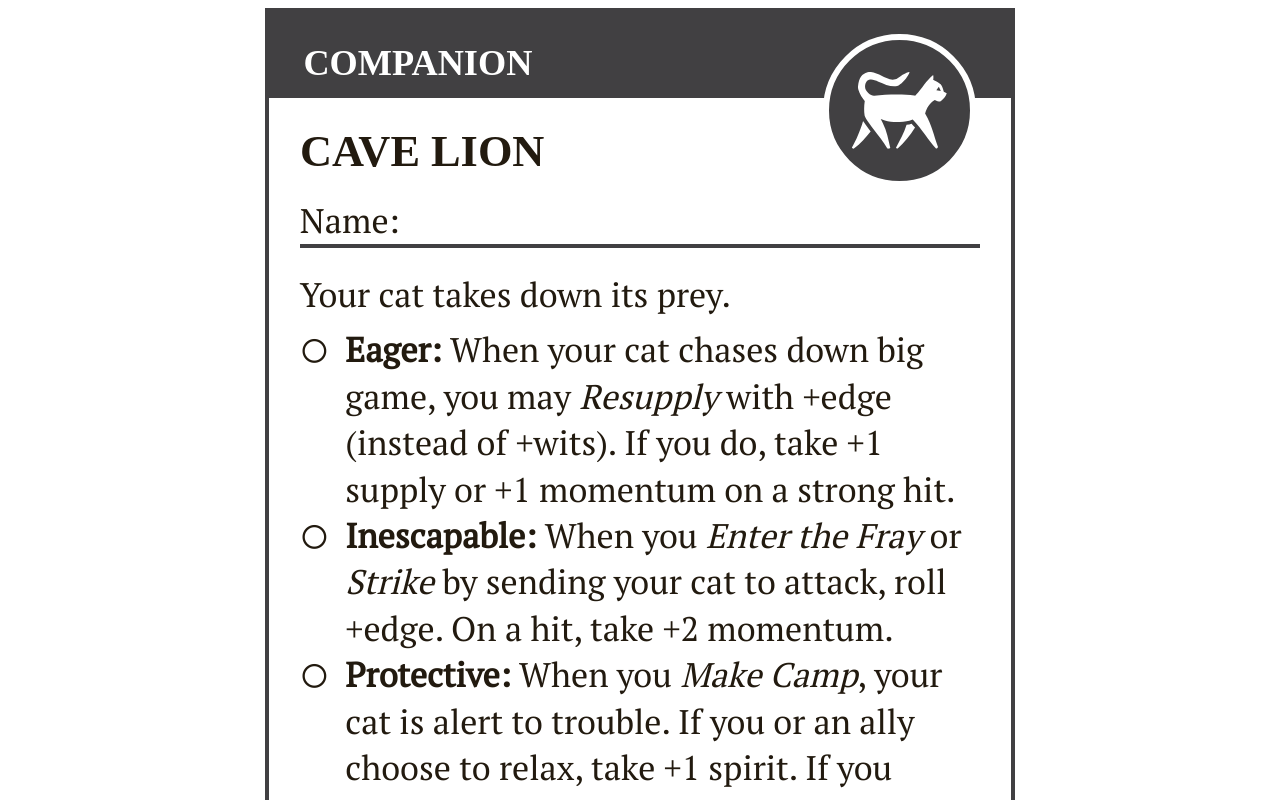
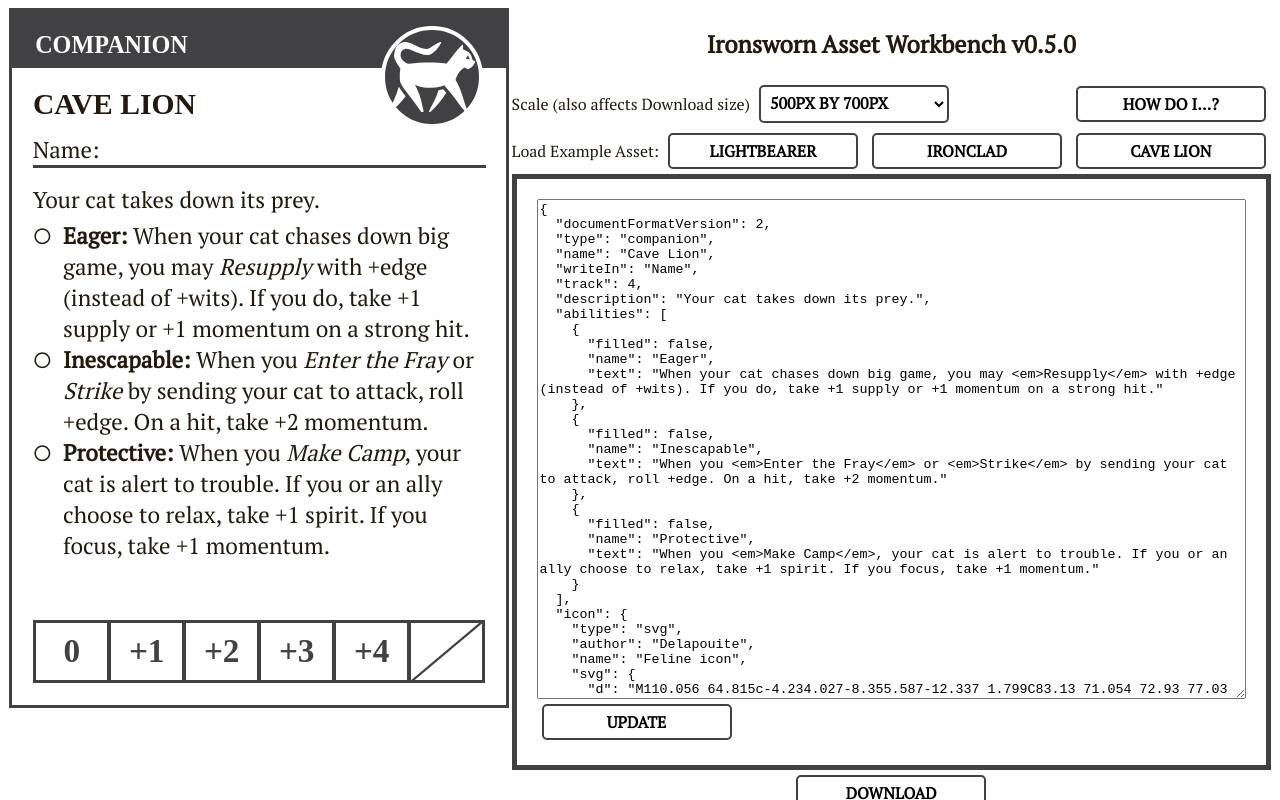
Before and after one commit to effortlessmountain/ironsworn-asset-workbench, a React (Create React App) app: page / in a window 1280 px wide. Shown: the top 800 px of the page. Built offline with nearby package versions, Linux system fonts and the light colour scheme; a web font is replaced by a local one.

Commit message:
(#4) fix scaling of asset in a re-render-the-world way

```diff
--- a/src/asset.tsx
+++ b/src/asset.tsx
@@ -1,6 +1,6 @@
 import React from 'react'
 import ReactDOM from 'react-dom'
-import { scaleRatio } from './assetScaling'
+import { scaleRatio, assetScale } from './assetScaling'
 
 
 const WriteIn = (props: { writeIn?: string }) => {
@@ -138,7 +138,6 @@ const AssetStyles = (props: { fonts: object }) => {
     //TODO: put styles onto corresponding elements directly instead of living 'dangerously'.
     let fonts = props.fonts || {}
     let fontConfig: FontConfig = makeMergedConfig(fonts)
-    console.log('fonts', fontConfig)
     let googleFonts = createGoogleFontString(fontConfig.assetTypeFont, fontConfig.assetNameFont, fontConfig.detailsFont, fontConfig.trackFont)
 
     //TODO: type these properties. (curious it's not a compile-time error. Maybe with strict: true in tsconfig?).
@@ -181,17 +180,17 @@ interface Asset {
 
 interface AssetProps {
     asset: Asset,
-    scale: string
+    scale: { value: string }
 }
 
-const Asset = (props: AssetProps) => {
+export const Asset = (props: AssetProps) => {
     let asset = props.asset
-    return (<div className="asset {props.scale}">
+    return (<div className={`asset ${props.scale.value}`}>
         <AssetStyles fonts={asset.fonts}></AssetStyles>
         <div className="main-matter">
             <div className="top">
                 <div className="type">{asset.type}</div>
-                <Icon icon={asset.icon} scale={props.scale} />
+                <Icon icon={asset.icon} scale={props.scale.value} />
                 <div className="asset-name">{asset.name}</div>
             </div>
             <div className="details">
@@ -203,7 +202,7 @@ const Asset = (props: AssetProps) => {
             </div>
         </div>
         <Track track={asset.track} />
-    </div>)
+    </div >)
 }
 
 const setSvgDimensions = () => {
@@ -215,15 +214,15 @@ const setSvgDimensions = () => {
     })
 }
 
-export const showAssetIn = (element, asset, scaling) => {
-    // element.innerHTML = createAssetHtml(asset, scaling)
-    ReactDOM.render(<Asset asset={asset} scale={scaling} />,
+export const showAssetIn = (element, asset) => {
+    // TODO: watch for state changes inside of a react component instead of re-rendering everything
+    ReactDOM.render(<Asset asset={asset} scale={assetScale} />,
         element)
-    // setSvgDimensions()
+    setSvgDimensions()
 }
 
 const assetContainer = document.querySelector(".assets")
 
-export const showAsset = (asset, scaling) => {
-    showAssetIn(assetContainer, asset, scaling)
+export const showAsset = (asset) => {
+    showAssetIn(assetContainer, asset)
 }
--- a/src/assetScaling.ts
+++ b/src/assetScaling.ts
@@ -1,3 +1,6 @@
+import { showAsset } from "./asset"
+import { currentAsset } from "./editor"
+
 //TODO: rethink this enum
 enum Scales {
     Full = "full",
@@ -8,9 +11,9 @@ enum Scales {
 
 export let scaleRatio = {
     "full": 1,
-    "two-thirds": 2/3,
+    "two-thirds": 2 / 3,
     "one-half": 0.5,
-    "one-third": 1/3,
+    "one-third": 1 / 3,
 }
 
 const calculateScale = () => {
@@ -23,21 +26,18 @@ const calculateScale = () => {
     }
 }
 
-export let assetScale = calculateScale()
+export let assetScale = { value: calculateScale() }
 
 
 const scaleSelect: HTMLInputElement = document.querySelector("#scale-select")
 
 const changeSize = (size) => {
-    const asset = document.querySelector(".asset")
-    for (let scale in Scales) {
-        asset.classList.toggle(Scales[scale], Scales[scale] === size)
-    }
-    assetScale = size
+    assetScale.value = size
+    showAsset(currentAsset)
 }
 
 scaleSelect.addEventListener('change', (event) => {
     changeSize((event.currentTarget as HTMLInputElement).value)
 })
 
-scaleSelect.value = assetScale
+scaleSelect.value = assetScale.value
--- a/src/download.tsx
+++ b/src/download.tsx
@@ -20,7 +20,7 @@ const downloadContainer = document.querySelector(".image-container")
 const screenshot = (asset) => {
     const render = document.querySelector('.render')
     showScreen('render')
-    showAssetIn(render, asset, assetScale)
+    showAssetIn(render, asset)
     window.scrollTo(0, 0)
     //TODO: fix probably hacky casting
     html2canvas(render.firstChild as HTMLElement,
--- a/src/editor.tsx
+++ b/src/editor.tsx
@@ -21,5 +21,5 @@ const updateButton: HTMLButtonElement = document.querySelector(".update")
 updateButton.onclick = () => {
     updateCurrentAssetFromEditor()
     updateEditorWithAsset(currentAsset) //TODO: make better
-    showAsset(currentAsset, assetScale)
+    showAsset(currentAsset)
 }
--- a/src/exampleAssetLoader.ts
+++ b/src/exampleAssetLoader.ts
@@ -1,12 +1,11 @@
 import { showAsset } from './asset'
 import { ironclad, lightbearer, caveLion, berserker } from './exampleAssets'
-import { assetScale } from './assetScaling'
 import { updateEditorWithAsset, currentAsset } from './editor'
 
 const showSingleAssetExample = (asset) => {
     updateEditorWithAsset(asset)
     // use currentAsset because it's been transformed to the latest document version
-    showAsset(currentAsset, assetScale)
+    showAsset(currentAsset)
 }
 
 export const loadDefaultExampleAsset = () => showSingleAssetExample(caveLion)
```
